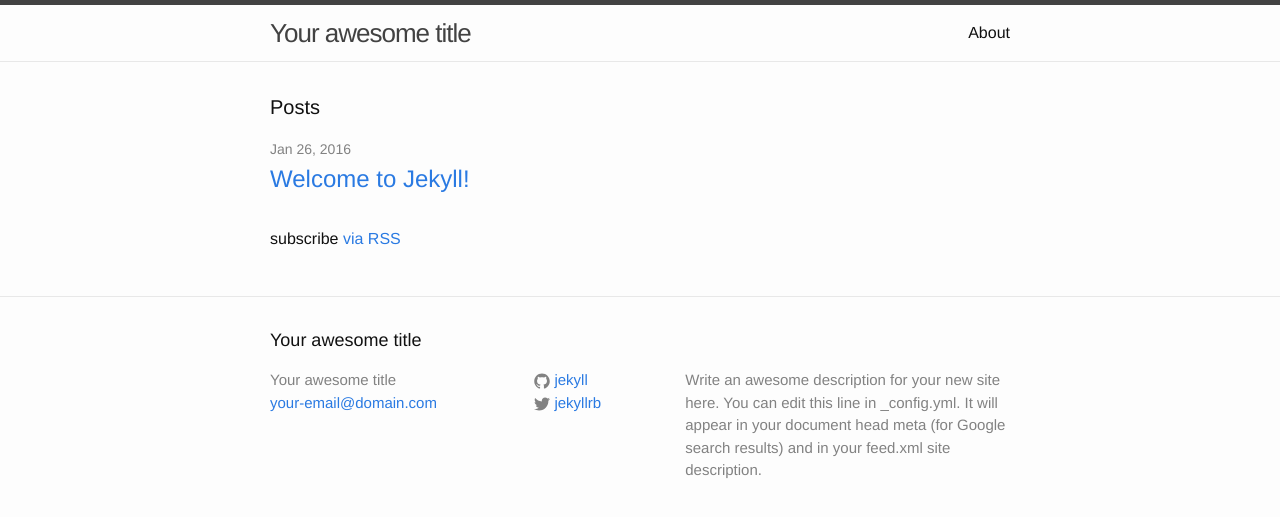
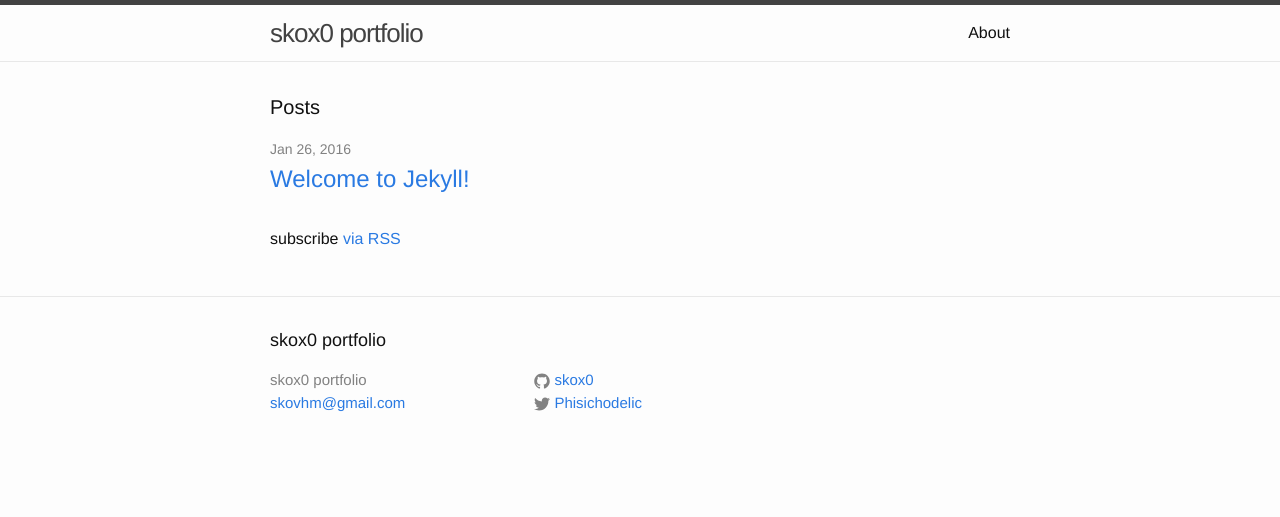
Before and after one commit to SKOx0/SKOx0.github.io, a Jekyll site: the page built from index.html, in a window 1280 px wide. Shown: the top 517 px of the page. Built offline with Jekyll 4.4.1, drawn with Linux system fonts in a browser that asks for light colours.

Commit message:
Change config

```diff
--- a/_config.yml
+++ b/_config.yml
@@ -6,16 +6,13 @@
 # 'jekyll serve'. If you change this file, please restart the server process.
 
 # Site settings
-title: Your awesome title
-email: your-email@domain.com
-description: > # this means to ignore newlines until "baseurl:"
-  Write an awesome description for your new site here. You can edit this
-  line in _config.yml. It will appear in your document head meta (for
-  Google search results) and in your feed.xml site description.
+title: skox0 portfolio
+email: skovhm@gmail.com
+description: > # Um pouco sobre eu e meu trabalho.
 baseurl: "" # the subpath of your site, e.g. /blog
 url: "http://skox0.github.io" # the base hostname & protocol for your site
-twitter_username: jekyllrb
-github_username:  jekyll
+twitter_username: Phisichodelic
+github_username:  skox0
 
 # Build settings
 markdown: kramdown
```
